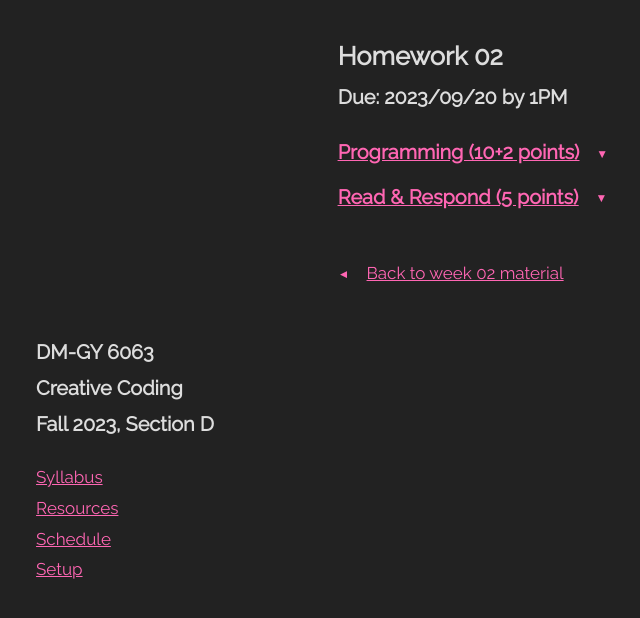
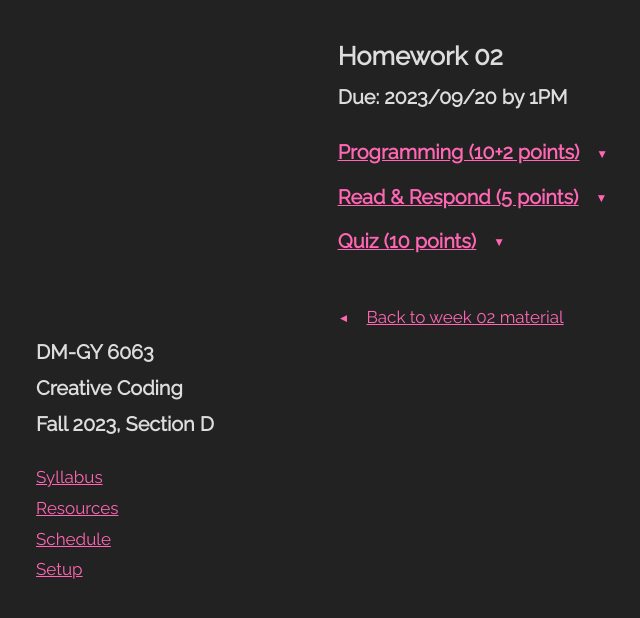
Before and after one commit to DM-GY-6063-2023F-D/DM-GY-6063-2023F-D, a Jekyll site: the page built from _pages/homework/02.md, in a window 1280 px wide. Shown: the top 618 px of the page, without its empty margins (182-822 px from the left). Built offline with Jekyll 4.4.1, drawn with Linux system fonts in a browser that asks for light colours; some of the changed lines change nothing that is shown.

Commit message:
fix hw02

````diff
--- a/_pages/homework/02.md
+++ b/_pages/homework/02.md
@@ -1,6 +1,10 @@
 ---
 title: Homework 02
 when: 2023/09/20 by 1PM
+quiz:
+  title: Lecture 02 quiz
+  points: 10
+  url: "https://brightspace.nyu.edu/d2l/lms/quizzing/quizzing.d2l?ou=312200"
 programming:
   points: 10+2
   description: |
@@ -8,7 +12,7 @@
 
     We'll be using p5.js to recreate modernist works of art while focusing on different aspects of their composition and color.
 
-    You'll be turning in 3 sketches. This means you'll be starting 3 projects from the GitHub template. Name them W02A, HW02B, HW02C.
+    You'll be turning in 3 sketches. This means you'll be starting 3 projects from the GitHub template. Name them HW02A, HW02B, HW02C.
 
     Each of these projects should also have a ```README.md``` file with a brief documentation of your thought process, sketches and things that you tried, but didn't work, etc. The writeup will help me follow your thought process when grading, so the more info you give me, the better I can evaluate your submission. You can use the following rubric to guide your writeup:
 
@@ -23,7 +27,7 @@
 
     ---
 
-    HW02A. One color, some shapes (2 point):
+    HW02A. Square canvas, one color, some shapes (2 point):
     Chose one of the following prints from [Lygia Clark](https://www.moma.org/artists/27445) and recreate it as accurately as possible. The rotated rectangles can be drawn using a couple of [```triangle()```](https://p5js.org/reference/#/p5/triangle) calls or a [```quad()```](https://p5js.org/reference/#/p5/quad).
 
     <div class="image-row image-row-clark" markdown=1>
@@ -38,7 +42,7 @@
       </div>
     </div>
 
-    HW02B. Some colors, crooked shapes (3 points):
+    HW02B. Rectangular canvas, more colors, crooked shapes (3 points):
     Chose one of the following paintings from [Kazimir Malevich](https://www.tate.org.uk/art/artists/kazimir-malevich-1561) and recreate it as accurately as possible. Note that some shapes are not only crooked, but also have irregular angles. Look into the [```quad()```](https://p5js.org/reference/#/p5/quad) function to do something like this.
 
     <div class="image-row image-row-malevich" markdown=1>
@@ -54,7 +58,7 @@
     </div>
 
     HW03C. Same, but different (5 points):
-    Create your own composition in the style of [Hélio Oiticica's](https://en.wikipedia.org/wiki/Hélio_Oiticica) _Metaesquemas_. Using 9 shapes in a square canvas try to recreate the tension of having similar, but slightly different shapes misaligned and overlapping.
+    Create your own composition in the style of [Hélio Oiticica's](https://en.wikipedia.org/wiki/Hélio_Oiticica) _Metaesquemas_. Using at least 4 shapes in a canvas of your choice, try to recreate the tension of having similar, but slightly different shapes misaligned and kind of overlapping.
 
     <div class="image-row image-row-oiticica" markdown=1>
       <div class="img-wrapper" markdown=1>
````
